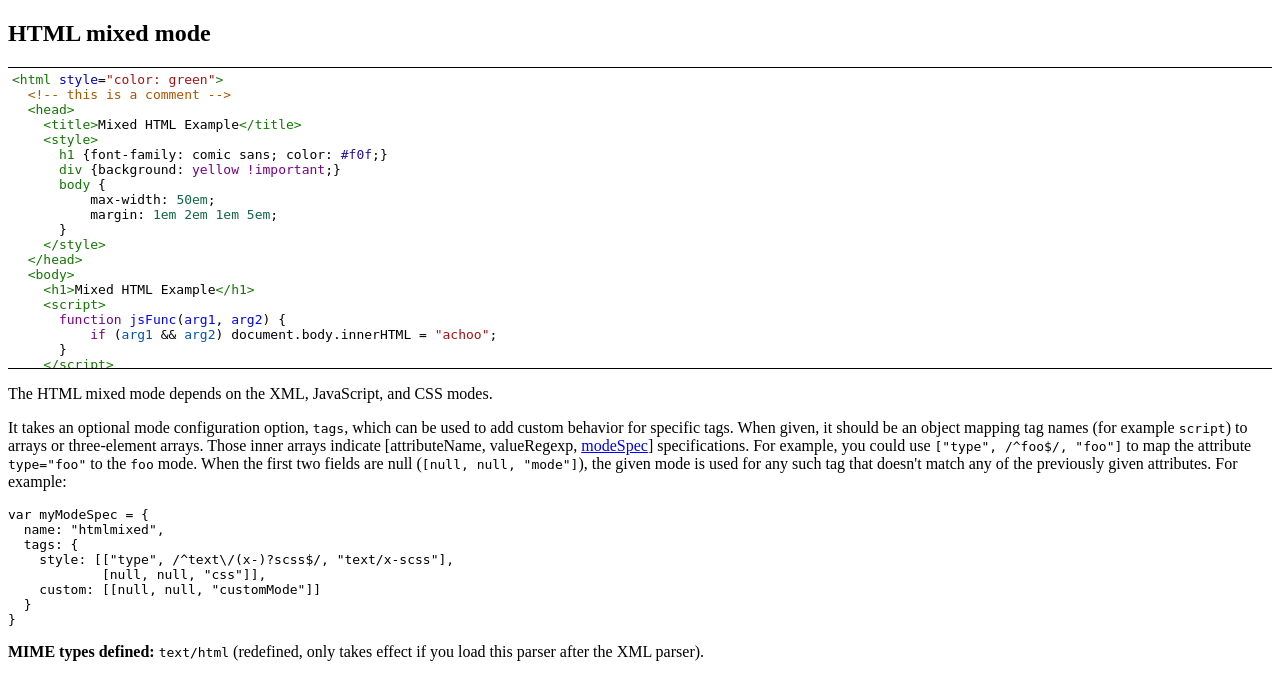
After one commit to BraviMathieu/ThreeJsPresentation, a PHP site: page /test.html in a window 1280 px wide. The commit adds this page. Shown: the top 700 px of the page. Run offline with PHP 8.4, Linux system fonts and the light colour scheme.

Commit message:
Suppression lib inutiles et ajout css editeur

```diff
--- a/app/template/inc/nav_menu.php
+++ b/app/template/inc/nav_menu.php
@@ -25,8 +25,8 @@ use App\Session;
           <div class="sb-sidenav-menu-heading">Core</div>
           <a class="nav-link" href="/public/main_dashboard"><div class="sb-nav-link-icon"><i class="fas fa-tachometer-alt"></i></div>
             Dashboard</a>
-          <a class="nav-link" href="/public/presentation_visualisation"><div class="sb-nav-link-icon"><i class="fas fa-list"></i></div>
-            TODO Visualiser</a>
+          <a class="nav-link" href="/public/presentation_creation"><div class="sb-nav-link-icon"><i class="fas fa-list"></i></div>
+            Création de présentation</a>
           <div class="sb-sidenav-menu-heading">Interface</div>
           <a class="nav-link collapsed" href="#" data-toggle="collapse" data-target="#collapseLayouts" aria-expanded="false" aria-controls="collapseLayouts"
           ><div class="sb-nav-link-icon"><i class="fas fa-columns"></i></div>
--- a/app/vue/home.php
+++ b/app/vue/home.php
@@ -3,7 +3,7 @@ use App\Model\Table\PresentationTable;
 ?>
   <div class="col-xl-12">
     <div class="card mb-4">
-      <div class="card-header"><i class="fas fa-table mr-1"></i>Mes présentations</div>
+      <div class="card-header"><i class="fas fa-list mr-1"></i>Mes présentations</div>
         <?php foreach($tabPresentations as $presentation){?>
           <div class="card-body">
             <h3><?= $presentation->title ?></h3>
--- /dev/null
+++ b/public/test.html
@@ -0,0 +1,88 @@
+
+<!doctype html>
+
+<title>CodeMirror: HTML mixed mode</title>
+<meta charset="utf-8"/>
+
+
+<link rel="stylesheet" href="lib/codemirror/codemirror.css">
+<script src="lib/codemirror/codemirror.js"></script>
+<script src="lib/codemirror/mode/xml/xml.js"></script>
+<script src="lib/codemirror/mode/javascript/javascript.js"></script>
+<script src="lib/codemirror/mode/css/css.js"></script>
+<script src="lib/codemirror/mode/vbscript/vbscript.js"></script>
+<script src="lib/codemirror/mode/htmlmixed/htmlmixed.js"></script>
+<style>.CodeMirror {border-top: 1px solid black; border-bottom: 1px solid black;}</style>
+
+</div>
+
+<article>
+    <h2>HTML mixed mode</h2>
+    <form><textarea id="code" name="code">
+<html style="color: green">
+  <!-- this is a comment -->
+  <head>
+    <title>Mixed HTML Example</title>
+    <style>
+      h1 {font-family: comic sans; color: #f0f;}
+      div {background: yellow !important;}
+      body {
+          max-width: 50em;
+          margin: 1em 2em 1em 5em;
+      }
+    </style>
+  </head>
+  <body>
+    <h1>Mixed HTML Example</h1>
+    <script>
+      function jsFunc(arg1, arg2) {
+          if (arg1 && arg2) document.body.innerHTML = "achoo";
+      }
+    </script>
+  </body>
+</html>
+</textarea></form>
+    <script>
+        // Define an extended mixed-mode that understands vbscript and
+        // leaves mustache/handlebars embedded templates in html mode
+        var mixedMode = {
+            name: "htmlmixed",
+            scriptTypes: [{matches: /\/x-handlebars-template|\/x-mustache/i,
+                mode: null},
+                {matches: /(text|application)\/(x-)?vb(a|script)/i,
+                    mode: "vbscript"}]
+        };
+        var editor = CodeMirror.fromTextArea(document.getElementById("code"), {
+            mode: mixedMode
+        });
+    </script>
+
+    <p>The HTML mixed mode depends on the XML, JavaScript, and CSS modes.</p>
+
+    <p>It takes an optional mode configuration
+        option, <code>tags</code>, which can be used to add custom
+        behavior for specific tags. When given, it should be an object
+        mapping tag names (for example <code>script</code>) to arrays or
+        three-element arrays. Those inner arrays indicate [attributeName,
+        valueRegexp, <a href="../../doc/manual.html#option_mode">modeSpec</a>]
+        specifications. For example, you could use <code>["type", /^foo$/,
+            "foo"]</code> to map the attribute <code>type="foo"</code> to
+        the <code>foo</code> mode. When the first two fields are null
+        (<code>[null, null, "mode"]</code>), the given mode is used for
+        any such tag that doesn't match any of the previously given
+        attributes. For example:</p>
+
+    <pre>var myModeSpec = {
+  name: "htmlmixed",
+  tags: {
+    style: [["type", /^text\/(x-)?scss$/, "text/x-scss"],
+            [null, null, "css"]],
+    custom: [[null, null, "customMode"]]
+  }
+}</pre>
+
+    <p><strong>MIME types defined:</strong> <code>text/html</code>
+        (redefined, only takes effect if you load this parser after the
+        XML parser).</p>
+
+</article>
```
Also changed, not shown: app/controller/presentationController.php (+4 -9 lines), app/template/default.php (+3 -6 lines), app/vue/presentation_creation.php (+0 -9 lines), app/vue/presentation_modification.php (+0 -9 lines), app/vue/presentation_visualisation.php (+0 -9 lines).
